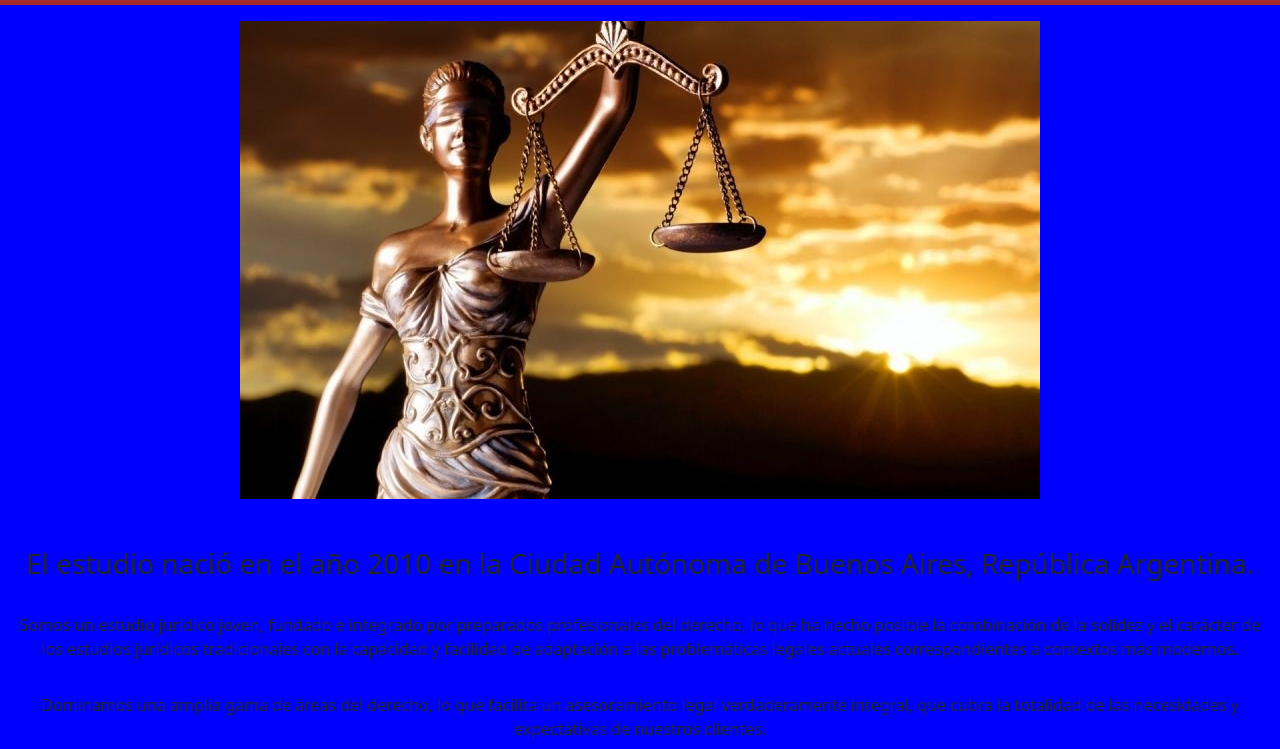
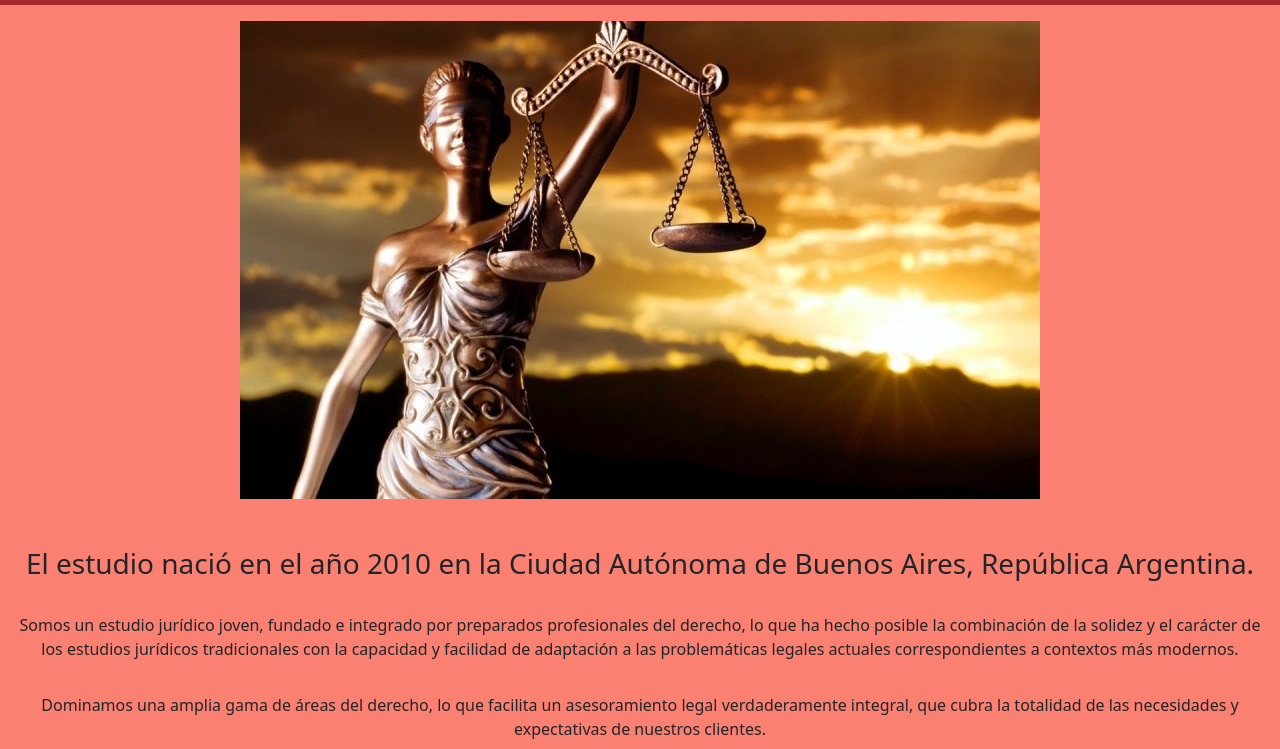
Before and after one commit to matiasamoedo1983/3er-entrega-proyecto, a plain HTML site: page index.html in a window 1280 px wide. Shown: the part 51-800 px from the top of the page. Drawn offline with nearby package versions, Linux system fonts and the light colour scheme.

Commit message:
version original, segunda entrega

```diff
--- a/CSS/main.css
+++ b/CSS/main.css
@@ -10,7 +10,7 @@
 
 /*estilos del body*/
 body{
-   background-color: blue;
+   background-color: salmon;
    }
 
  /*estilos de footer */
```
